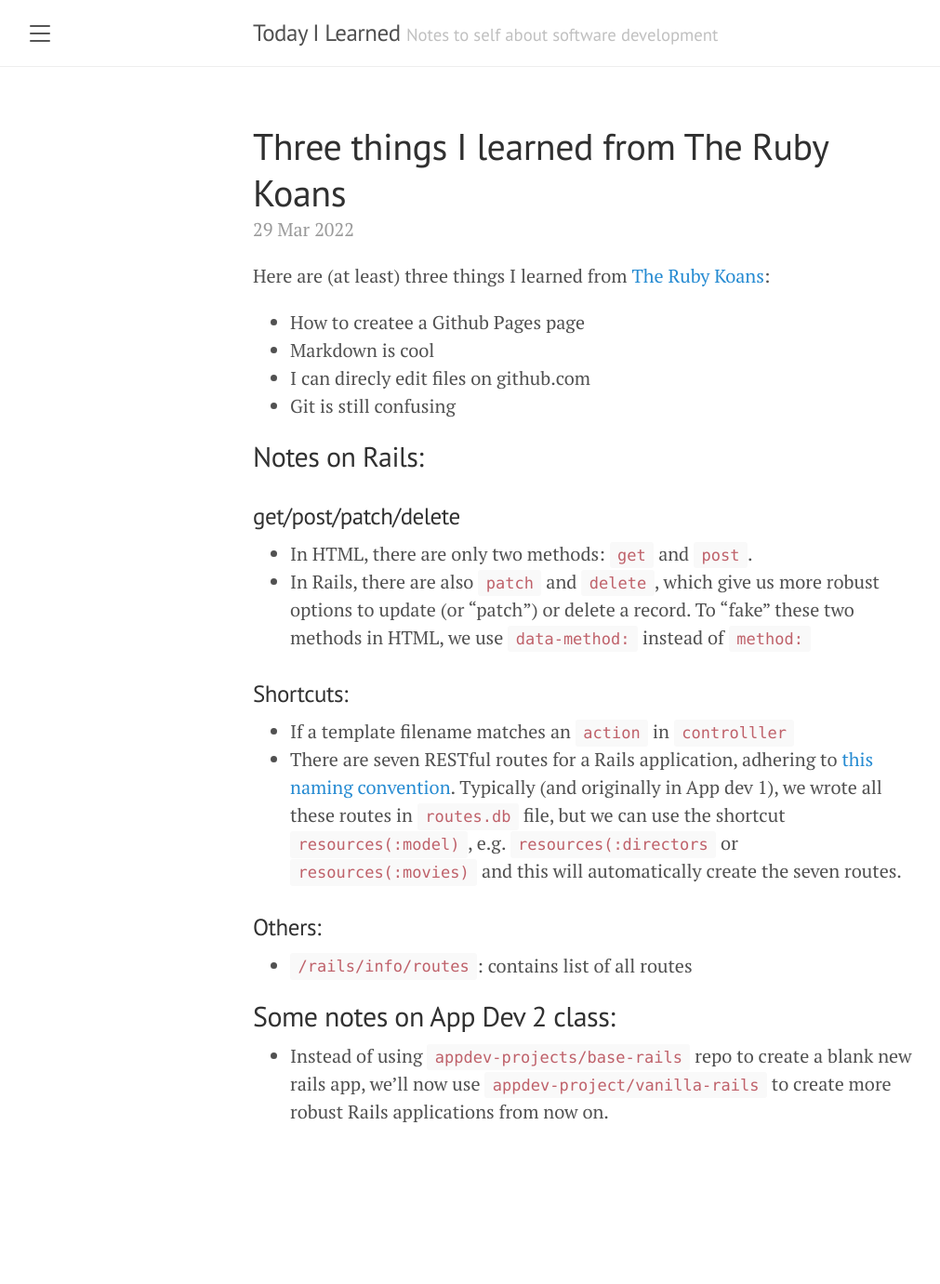
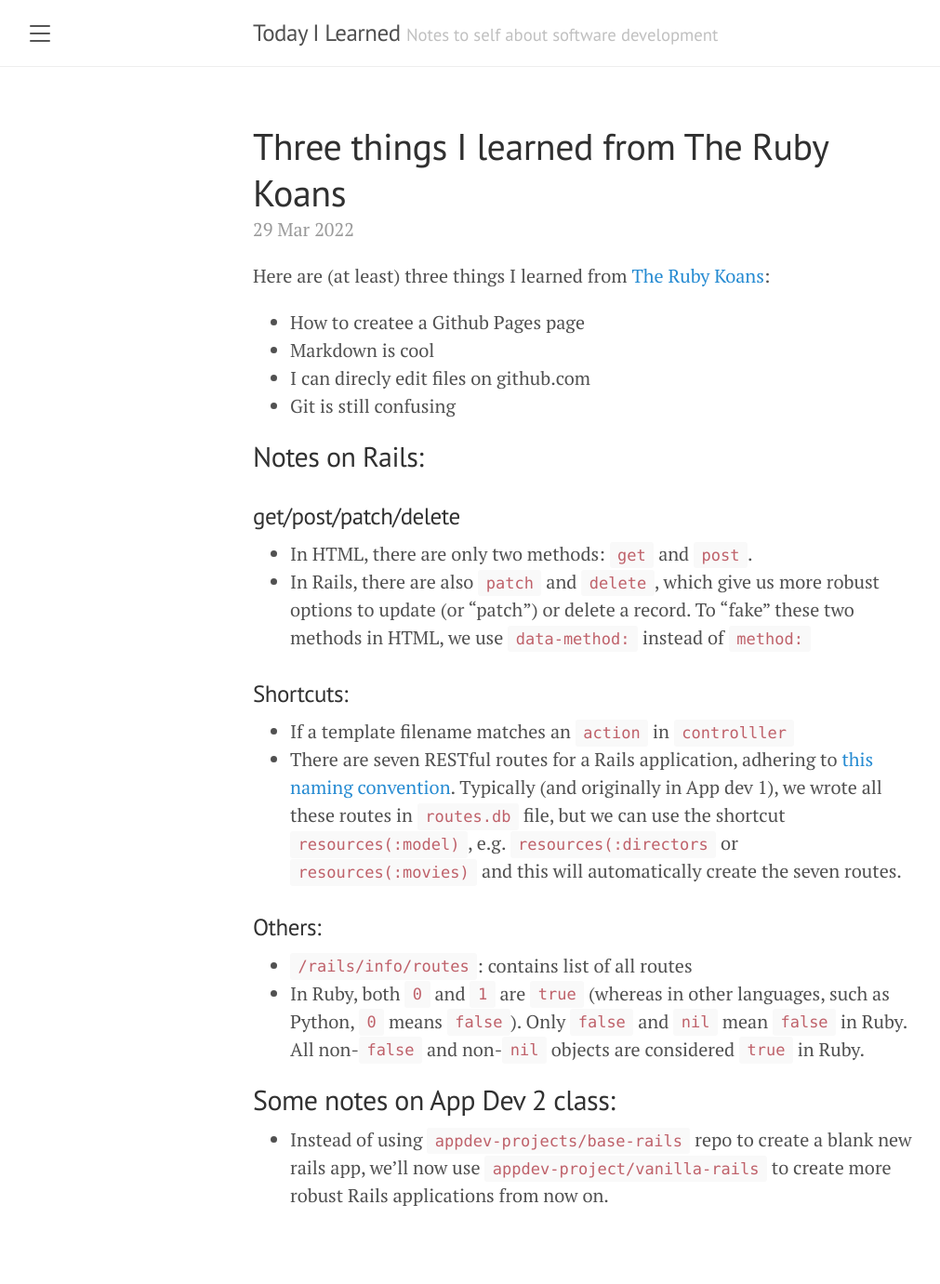
Before and after one commit to thaong91/tn-appdev-spr22, a Jekyll site: the page built from _posts/2022-03-29-three-things-i-learned-from-the-ruby-koans.md, in a window 1280 px wide. Shown: the whole page at 93% size, without its empty margins (8-1019 px from the left). Built offline with Jekyll 4.4.1, drawn with Linux system fonts in a browser that asks for light colours; before the commit the page ends 1291 px from its top, so only the background shows below that.

Commit message:
Update 2022-03-29-three-things-i-learned-from-the-ruby-koans.md

```diff
--- a/_posts/2022-03-29-three-things-i-learned-from-the-ruby-koans.md
+++ b/_posts/2022-03-29-three-things-i-learned-from-the-ruby-koans.md
@@ -26,6 +26,7 @@ Here are (at least) three things I learned from [The Ruby Koans](http://rubykoan
 
 ### Others:
 - `/rails/info/routes`: contains list of all routes
+- In Ruby, both `0` and `1` are `true` (whereas in other languages, such as Python, `0` means `false`). Only `false` and `nil` mean `false` in Ruby. All non-`false` and non-`nil` objects are considered `true` in Ruby.
 
 
 ## Some notes on App Dev 2 class:
```
